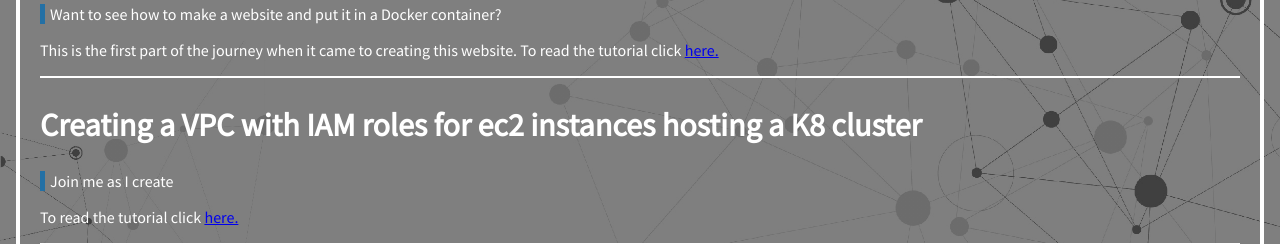
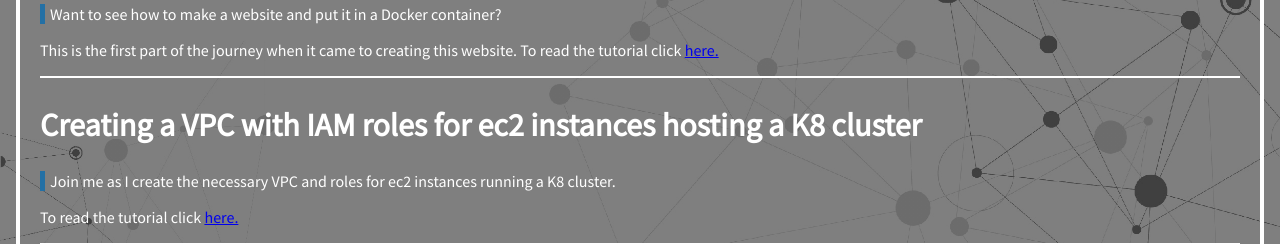
Before and after one commit to R34p3r808/blog, a plain HTML site: page buildablog/devops-splash.html in a window 1280 px wide. Shown: the part 233-477 px from the top of the page. Drawn offline with Linux system fonts and the light colour scheme.

Commit message:
update to devops splash

```diff
--- a/buildablog/devops-splash.html
+++ b/buildablog/devops-splash.html
@@ -29,7 +29,7 @@
         <div class="blog">
             <div class="date"></div>
             <h2>Creating a VPC with IAM roles for ec2 instances hosting a K8 cluster</h2>
-<p class="paragraph">Join me as I create </p>
+<p class="paragraph">Join me as I create the necessary VPC and roles for ec2 instances running a K8 cluster.</p>
        <p>To read the tutorial click <a href="AWS-VPC-IAM.html"> here.</a></p></p>
         <p></p>
         <hr>
```
